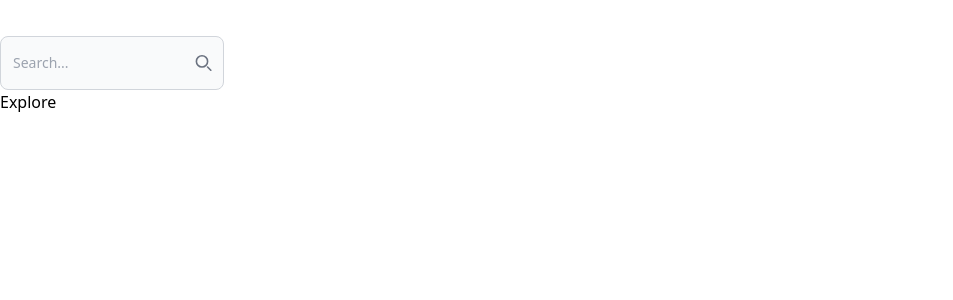
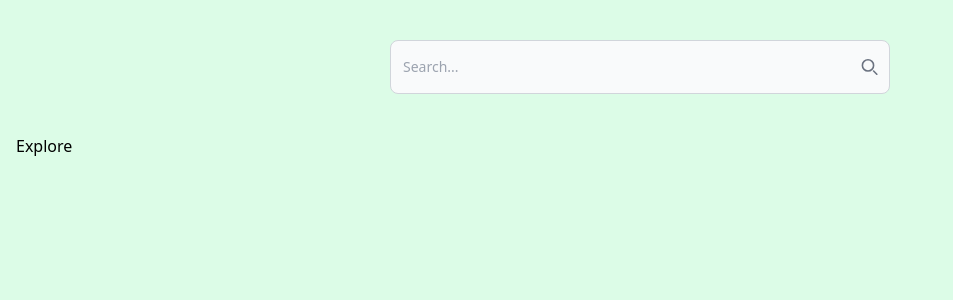
Before and after one commit to jose-M2020/prueba-tecnica, a React (Create React App) app in the folder rickandmorty-react/: page / in a window 1280 px wide. Shown: the top 300 px of the page, without its empty margins (0-953 px from the left). Built offline with nearby package versions, Linux system fonts and the light colour scheme.

Commit message:
add theme.js

```diff
--- a/rickandmorty-react/src/App.js
+++ b/rickandmorty-react/src/App.js
@@ -1,16 +1,30 @@
+import { useState } from 'react';
 import { Route, Routes } from 'react-router-dom';
-import './App.css';
 import Explore from './page/Explore';
 import Favorites from './page/Favorites';
 
+const colors = ['green', 'red', 'blue'];
+const modes = ['light', 'dark'];
+
 function App() {
+  const [color, setColor] = useState(colors[0])
+  const [mode, setMode] = useState(modes[0])
+
   return (
-    <h1 className="container bg-primaryBg">
-      <Routes>
-        <Route path='/' element={<Explore />} />
-        <Route path='/favorites' element={<Favorites />} />
-      </Routes>
-    </h1>
+    <div
+      className={[
+        'bg-primaryBg min-h-screen',
+        color && `theme-${color}`,
+        mode && `theme-${mode}`
+      ].join(' ')}
+    >
+      <div className='container mx-auto px-4'>
+        <Routes>
+          <Route path='/' element={<Explore />} />
+          <Route path='/favorites' element={<Favorites />} />
+        </Routes>
+      </div>
+    </div>
   );
 }
 
--- a/rickandmorty-react/src/components/SearchInput.jsx
+++ b/rickandmorty-react/src/components/SearchInput.jsx
@@ -2,11 +2,11 @@ import React from 'react'
 
 function SearchInput() {
   return (
-    <div class="relative w-56">
-        <input type="text" id="voice-search" class="bg-gray-50 border border-gray-300 text-gray-900 text-sm rounded-lg focus:ring-blue-500 focus:border-blue-500 block w-full pl-3 pr-9 py-4  dark:bg-gray-700 dark:border-gray-600 dark:placeholder-gray-400 dark:text-white dark:focus:ring-blue-500 dark:focus:border-blue-500" placeholder="Search..." required />
-        <button type="button" class="absolute inset-y-0 right-0 flex items-center pr-3">
-          <svg class="w-5 h-4 text-gray-500 dark:text-gray-400 hover:text-gray-900 dark:hover:text-white" aria-hidden="true" xmlns="http://www.w3.org/2000/svg" fill="none" viewBox="0 0 16 20">
-            <path stroke="currentColor" stroke-linecap="round" stroke-linejoin="round" stroke-width="2" d="m19 19-4-4m0-7A7 7 0 1 1 1 8a7 7 0 0 1 14 0Z"/>
+    <div className="relative w-full md:w-[500px]">
+        <input type="text" id="voice-search" className="bg-gray-50 border border-gray-300 text-gray-900 text-sm rounded-lg focus:ring-blue-500 focus:border-blue-500 block w-full pl-3 pr-9 py-4  dark:bg-gray-700 dark:border-gray-600 dark:placeholder-gray-400 dark:text-white dark:focus:ring-blue-500 dark:focus:border-blue-500" placeholder="Search..." required />
+        <button type="button" className="absolute inset-y-0 right-0 flex items-center pr-3">
+          <svg className="w-5 h-4 text-gray-500 dark:text-gray-400 hover:text-gray-900 dark:hover:text-white" aria-hidden="true" xmlns="http://www.w3.org/2000/svg" fill="none" viewBox="0 0 16 20">
+            <path stroke="currentColor" strokeLinecap="round" strokeLinejoin="round" strokeWidth="2" d="m19 19-4-4m0-7A7 7 0 1 1 1 8a7 7 0 0 1 14 0Z"/>
           </svg>
         </button>
     </div>
--- a/rickandmorty-react/src/index.css
+++ b/rickandmorty-react/src/index.css
@@ -30,6 +30,19 @@
   --color-primary-900: theme('colors.green.900');
 }
 
+.theme-blue {
+  --color-primary-50: theme('colors.blue.50');
+  --color-primary-100: theme('colors.blue.100');
+  --color-primary-200: theme('colors.blue.200');
+  --color-primary-300: theme('colors.blue.300');
+  --color-primary-400: theme('colors.blue.400');
+  --color-primary-500: theme('colors.blue.500');
+  --color-primary-600: theme('colors.blue.600');
+  --color-primary-700: theme('colors.blue.700');
+  --color-primary-800: theme('colors.blue.800');
+  --color-primary-900: theme('colors.blue.900');
+}
+
 .theme-red {
   --color-primary-50: theme('colors.red.50');
   --color-primary-100: theme('colors.red.100');
@@ -41,19 +54,6 @@
   --color-primary-700: theme('colors.red.700');
   --color-primary-800: theme('colors.red.800');
   --color-primary-900: theme('colors.red.900');
-}
-
-.theme-blue {
-  --color-primary-50: theme('colors.blue.50');
-  --color-primary-100: theme('colors.blue.100');
-  --color-primary-200: theme('colors.blue.200');
-  --color-primary-300: theme('colors.blue.300');
-  --color-primary-400: theme('colors.blue.400');
-  --color-primary-500: theme('colors.blue.500');
-  --color-primary-600: theme('colors.blue.600');
-  --color-primary-700: theme('colors.blue.700');
-  --color-primary-800: theme('colors.blue.800');
-  --color-primary-900: theme('colors.blue.900');
 }
 
 .theme-light {
--- a/rickandmorty-react/src/page/Explore.jsx
+++ b/rickandmorty-react/src/page/Explore.jsx
@@ -3,11 +3,13 @@ import SearchInput from '../components/SearchInput'
 
 const Explore = () => {
   return (
-    <div className='mt-9'>
-      <div>
+    <div className=''>
+      <div className='py-10 flex justify-center'>
         <SearchInput />
       </div>
-      <div>Explore</div>
+      <div className=''>
+        Explore
+      </div>
     </div>
   )
 }
--- /dev/null
+++ b/rickandmorty-react/src/theme.js
@@ -0,0 +1,22 @@
+import { createContext, useState, useMemo } from "react";
+
+// context for color mode
+const ColorModeContext = createContext({
+  toggleColorMode: () => {},
+});
+
+const useThemeColor = () => {
+  const [mode, setMode] = useState("dark");
+
+  const colorMode = useMemo(
+    () => ({
+      toggleColorMode: () =>
+        setMode((prev) => (prev === "light" ? "dark" : "light")),
+    }),
+    []
+  );
+
+  return [colorMode];
+};
+
+export { ColorModeContext, useThemeColor }
--- a/rickandmorty-react/tailwind.config.js
+++ b/rickandmorty-react/tailwind.config.js
@@ -4,7 +4,15 @@ module.exports = {
     "./src/**/*.{js,jsx,ts,tsx}",
   ],
   theme: {
-    extend: {},
+    extend: {
+      colors: {
+        onNeutralBg: 'var(--onNeutralBg)',
+        neutralBg: 'var(--neutralBg)',
+        onPrimaryBg: 'var(--onPrimaryBg)',
+        primaryBg: 'var(--primaryBg)',
+        primary: 'var(--primary)',
+      }
+    },
   },
   plugins: [],
 }
```
Also changed, not shown: rickandmorty-react/src/App.css (deleted).
